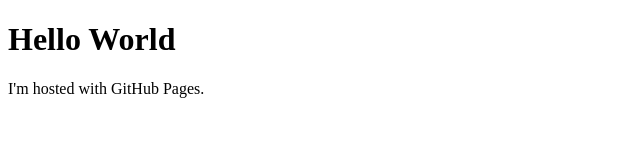
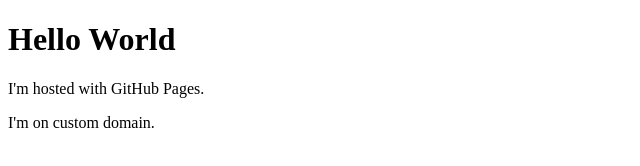
Before and after one commit to Jagget/jagget.github.io, a plain HTML site: page index.html in a window 1280 px wide. Shown: the whole page, without its empty margins (0-640 px from the left). Drawn offline with Linux system fonts and the light colour scheme.

Commit message:
Test commit

```diff
--- a/index.html
+++ b/index.html
@@ -3,5 +3,6 @@
 <body>
 <h1>Hello World</h1>
 <p>I'm hosted with GitHub Pages.</p>
+<p>I'm on custom domain.</p>
 </body>
 </html>
```
